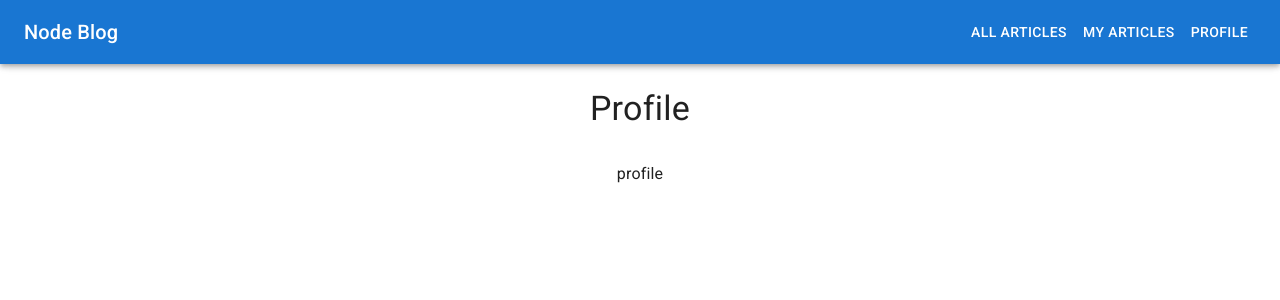
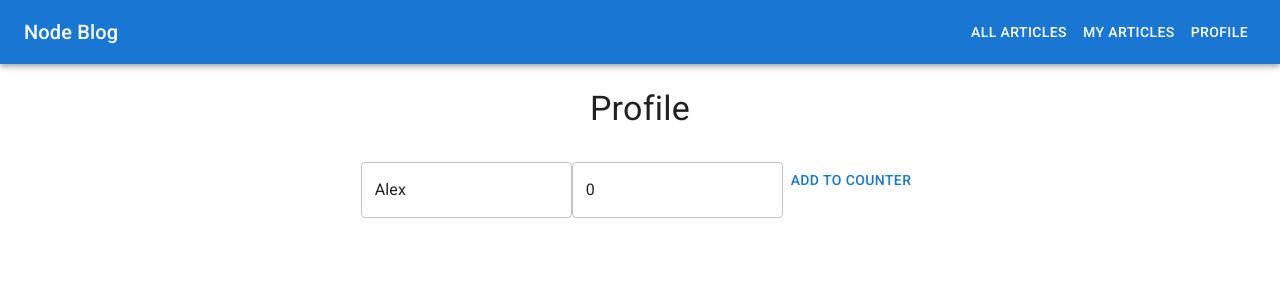
Before and after one commit to PecheritsaAleksey/flow-dev-school-lessons, a React (Vite) app in the folder Module6/: page /profile in a window 1280 px wide. Shown: the top 300 px of the page. Built offline with nearby package versions, Linux system fonts and the light colour scheme.

Commit message:
lesson 6-12, 6-13

```diff
--- a/Module6/package.json
+++ b/Module6/package.json
@@ -16,7 +16,8 @@
     "@mui/icons-material": "^5.14.18",
     "@mui/material": "^5.14.18",
     "react": "^18.2.0",
-    "react-dom": "^18.2.0"
+    "react-dom": "^18.2.0",
+    "react-router-dom": "^6.20.1"
   },
   "devDependencies": {
     "@types/react": "^18.2.15",
--- a/Module6/src/App.jsx
+++ b/Module6/src/App.jsx
@@ -1,15 +1,11 @@
-import AllArticles from "./Pages/AllArticles";
+import { Outlet } from "react-router-dom";
 import Layout from "./Components/Layout";
-import MyArticles from "./Pages/MyArticles";
-import Profile from "./Pages/Profile";
 
 function App() {
   return (
     <>
       <Layout>
-        {/* <AllArticles /> */}
-        {/* <MyArticles /> */}
-        <Profile />
+        <Outlet />
       </Layout>
     </>
   );
--- a/Module6/src/Components/Layout.jsx
+++ b/Module6/src/Components/Layout.jsx
@@ -14,9 +14,14 @@ import MenuIcon from "@mui/icons-material/Menu";
 import Toolbar from "@mui/material/Toolbar";
 import Typography from "@mui/material/Typography";
 import Button from "@mui/material/Button";
+import { Link } from "react-router-dom";
 
 const drawerWidth = 240;
-const navItems = ["All Articles", "My Articles", "Profile"];
+const navItems = [
+  { text: "All Articles", link: "/" },
+  { text: "My Articles", link: "my-articles" },
+  { text: "Profile", link: "/profile" },
+];
 
 const Layout = ({ children, window }) => {
   const [mobileOpen, setMobileOpen] = useState(false);
@@ -33,9 +38,15 @@ const Layout = ({ children, window }) => {
       <Divider />
       <List>
         {navItems.map((item) => (
-          <ListItem key={item} disablePadding>
+          <ListItem
+            key={item.text}
+            disablePadding
+            component={Link}
+            to={item.link}
+            sx={{ color: "#000" }}
+          >
             <ListItemButton sx={{ textAlign: "center" }}>
-              <ListItemText primary={item} />
+              <ListItemText primary={item.text} />
             </ListItemButton>
           </ListItem>
         ))}
@@ -69,8 +80,13 @@ const Layout = ({ children, window }) => {
           </Typography>
           <Box sx={{ display: { xs: "none", sm: "block" } }}>
             {navItems.map((item) => (
-              <Button key={item} sx={{ color: "#fff" }}>
-                {item}
+              <Button
+                key={item.text}
+                sx={{ color: "#fff" }}
+                component={Link}
+                to={item.link}
+              >
+                {item.text}
               </Button>
             ))}
           </Box>
--- a/Module6/src/Pages/Profile.jsx
+++ b/Module6/src/Pages/Profile.jsx
@@ -1,10 +1,60 @@
-import React from "react";
+import React, { useEffect, useState, useRef } from "react";
 import PageWrapper from "../Common/PageWrapper";
+import { Button, TextField } from "@mui/material";
 
 const Profile = () => {
+  const [name, setName] = useState("Alex");
+
+  const [counter, setCounter] = useState(0);
+
+  const errorDiv = useRef();
+
+  const onChangeHandler = (event) => {
+    if (event.target.value.length < 3) {
+      errorDiv.current.style.display = "block";
+    } else {
+      errorDiv.current.style.display = "none";
+    }
+    setName(event.target.value);
+  };
+
+  const onCounterChangeHandler = () => {
+    setCounter((prev) => {
+      return prev + 1;
+    });
+
+    if (true) {
+      setCounter((prev) => {
+        return prev + 1;
+      });
+    }
+  };
+
+  useEffect(() => {
+    console.log("Component was mouted!");
+
+    // const intervalId = setInterval(() => {
+    //   console.log("Get data...");
+    // }, 500);
+
+    return () => {
+      // clearInterval(intervalId);
+      console.log("Component was unmouted!");
+    };
+  }, []);
+
+  useEffect(() => {
+    console.log("Component was updated");
+  }, [name]);
+
   return (
     <PageWrapper title={"Profile"}>
-      <p>profile</p>
+      <TextField value={name} onChange={onChangeHandler} />
+      <TextField value={counter} />
+      <Button onClick={onCounterChangeHandler}>Add to counter</Button>
+      <div style={{ display: "none" }} ref={errorDiv}>
+        Too small name!
+      </div>
     </PageWrapper>
   );
 };
--- a/Module6/src/main.jsx
+++ b/Module6/src/main.jsx
@@ -1,6 +1,9 @@
 import React from "react";
 import ReactDOM from "react-dom/client";
-import App from "./App.jsx";
+import { RouterProvider } from "react-router-dom";
+
+import router from "./router";
+
 import "./index.css";
 
 import "@fontsource/roboto/300.css";
@@ -10,6 +13,6 @@ import "@fontsource/roboto/700.css";
 
 ReactDOM.createRoot(document.getElementById("root")).render(
   <React.StrictMode>
-    <App />
+    <RouterProvider router={router} />
   </React.StrictMode>
 );
--- /dev/null
+++ b/Module6/src/router.jsx
@@ -0,0 +1,22 @@
+import {
+  createBrowserRouter,
+  createRoutesFromElements,
+  Route,
+} from "react-router-dom";
+
+import App from "./App";
+import AllArticles from "./Pages/AllArticles";
+import MyArticles from "./Pages/MyArticles";
+import Profile from "./Pages/Profile";
+
+const router = createBrowserRouter(
+  createRoutesFromElements(
+    <Route path="/" element={<App />}>
+      <Route path="/" element={<AllArticles />} />
+      <Route path="/my-articles" element={<MyArticles />} />
+      <Route path="/profile" element={<Profile />} />
+    </Route>
+  )
+);
+
+export default router;
```
Also changed, not shown: 1 other file (tests, documents, lock files or other folders).
